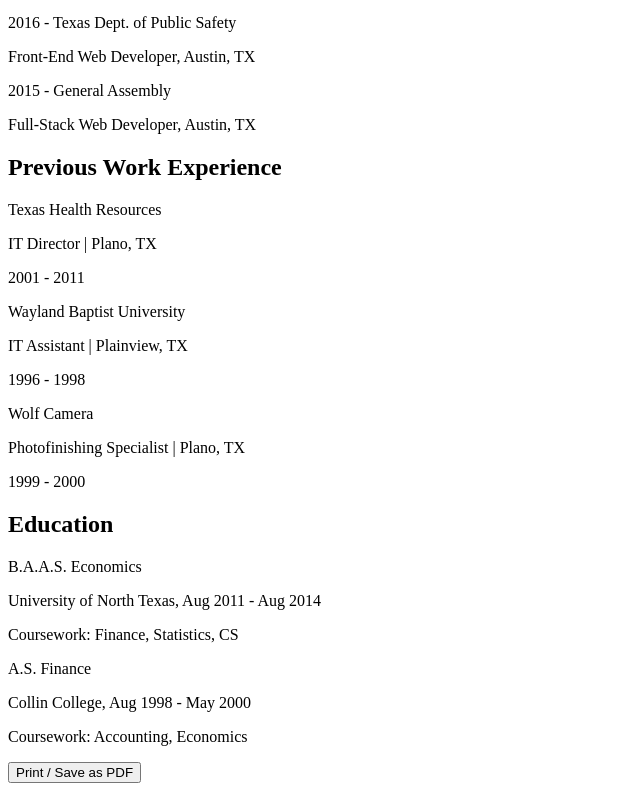
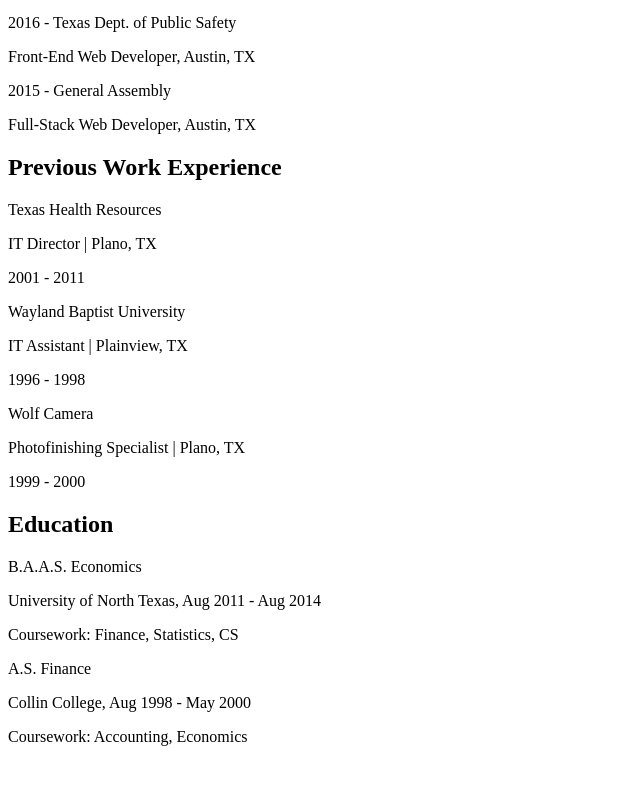
Before and after one commit to mhackersu/cv-app, a React (Vite) app: page / in a window 1280 px wide. Shown: the part 1775-2566 px from the top of the page, without its empty margins (0-640 px from the left). After the commit the page ends 2537 px from the top, so only its background shows below. Built offline with nearby package versions, Linux system fonts and the light colour scheme.

Commit message:
toggle button

```diff
--- a/src/components/Resume.tsx
+++ b/src/components/Resume.tsx
@@ -280,11 +280,11 @@
           </ul>
         </section> */}
       </div>
-      <div className="no-print mt-8 flex justify-center">
+      {/* <div className="no-print mt-8 flex justify-center">
         <button className="rounded bg-blue-500 px-4 py-2 font-bold text-white hover:bg-blue-700">
           Print / Save as PDF
         </button>
-      </div>
+      </div> */}
     </div>
   )
 }
```
